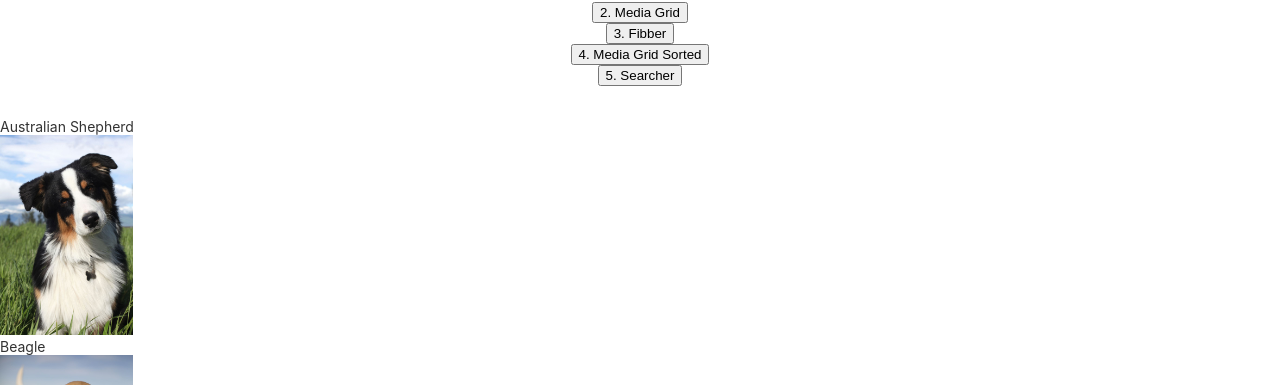
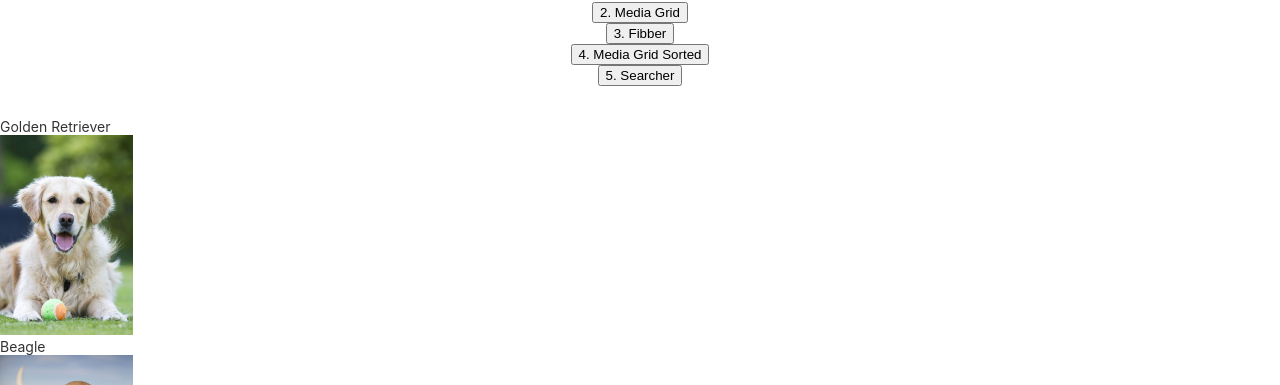
Before and after one commit to KatherineSharp/angular-test, an Angular app: page /media-sorted in a window 1280 px wide. Shown: the part 80-465 px from the top of the page. Built offline with nearby package versions, Linux system fonts and the light colour scheme.

Commit message:
Media grid sorted

```diff
--- a/src/app/media-sorted/media-sorted.component.ts
+++ b/src/app/media-sorted/media-sorted.component.ts
@@ -2,6 +2,7 @@ import { Component, OnInit } from '@angular/core';
 import { Media } from '../models/media';
 import { Observable } from 'rxjs';
 import { HttpClient } from '@angular/common/http';
+import { map } from 'rxjs/operators';
 
 @Component({
   selector: 'app-media-sorted',
@@ -18,6 +19,8 @@ export class MediaSortedComponent implements OnInit {
   }
 
   get imageJson(): Observable<Array<Media>> {
-    return this.http.get<Array<Media>>(this.apiUrl);
+    return this.http.get<Media[]>(this.apiUrl).pipe(
+      map(results => results.sort((x,y) => x.sortOrder - y.sortOrder))
+    );
   }
 }
--- a/src/app/models/media.ts
+++ b/src/app/models/media.ts
@@ -1,4 +1,5 @@
 export class Media {
+  [x: string]: any;
   url: string;
   description: string;
 }
```
